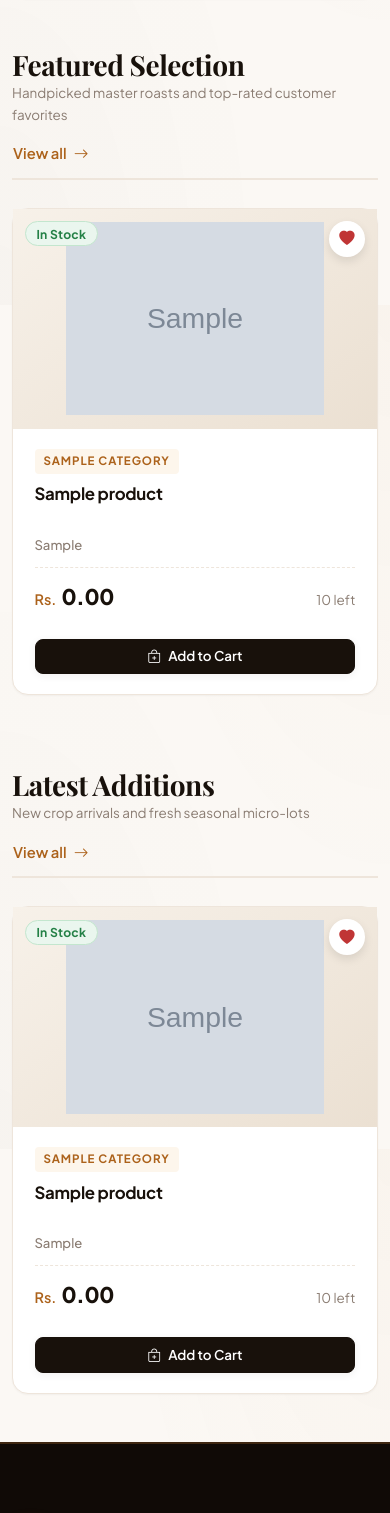
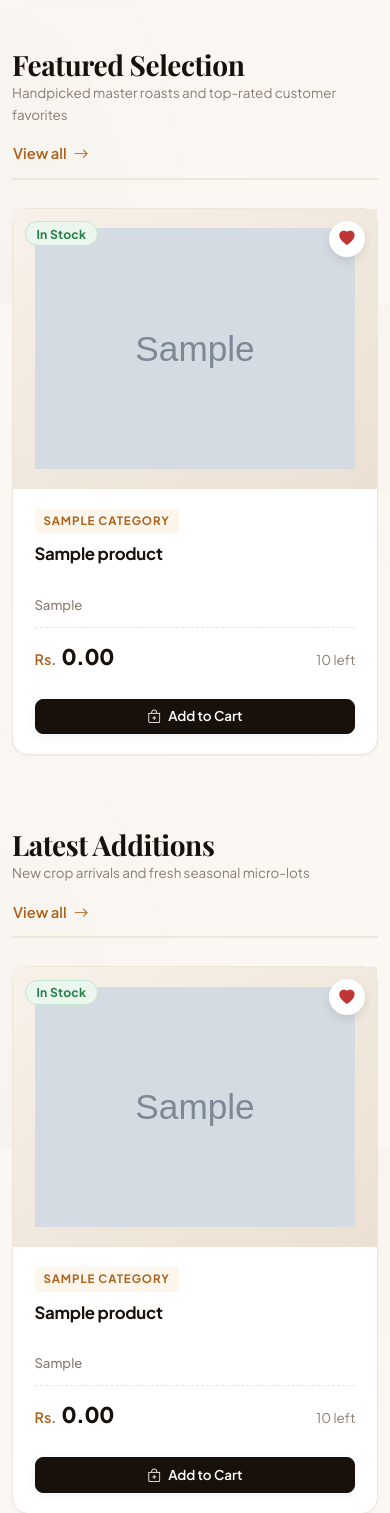
Before and after one commit to codexter5/E_Commerce_Coffee, a Django app: page / in a window 390 px wide. Shown: the part 2227-3740 px from the top of the page. Run offline with Django 5.2, Linux system fonts and the light colour scheme; a user stored in the database is signed in; tables that the repository leaves empty hold one stand-in row (values such as "Sample post"); grey boxes marked "Sample" are stand-in pictures; some web fonts are replaced.

Commit message:
Update the UI Change

```diff
--- a/static/css/site.css
+++ b/static/css/site.css
@@ -701,9 +701,9 @@ p {
 .product-card-image-wrapper {
   position: relative;
   width: 100%;
-  aspect-ratio: 4 / 3;
-  min-height: 180px;
-  max-height: 260px;
+  aspect-ratio: 3 / 4;
+  min-height: 240px;
+  max-height: 300px;
   background: linear-gradient(145deg, #f7f1e9 0%, #ebe0d2 100%);
   overflow: hidden;
   display: flex;
@@ -1966,8 +1966,8 @@ textarea.form-control:focus {
   }
 
   .product-card-image-wrapper {
-    min-height: 160px;
-    max-height: 220px;
+    min-height: 220px;
+    max-height: 280px;
   }
 
   .checkout-step-label {
--- a/templates/base.html
+++ b/templates/base.html
@@ -11,7 +11,7 @@
     <link href="https://fonts.googleapis.com/css2?family=Playfair+Display:ital,wght@0,600;0,700;0,800;1,600&family=Plus+Jakarta+Sans:wght@400;500;600;700;800&display=swap" rel="stylesheet">
     <link href="https://cdn.jsdelivr.net/npm/bootstrap@5.3.3/dist/css/bootstrap.min.css" rel="stylesheet">
     <link href="https://cdn.jsdelivr.net/npm/bootstrap-icons@1.11.3/font/bootstrap-icons.min.css" rel="stylesheet">
-    <link href="{% static 'css/site.css' %}" rel="stylesheet">
+    <link href="{% static 'css/site.css' %}?v=20260902-portrait" rel="stylesheet">
 </head>
 <body>
     <div class="top-announcement-bar">
```
